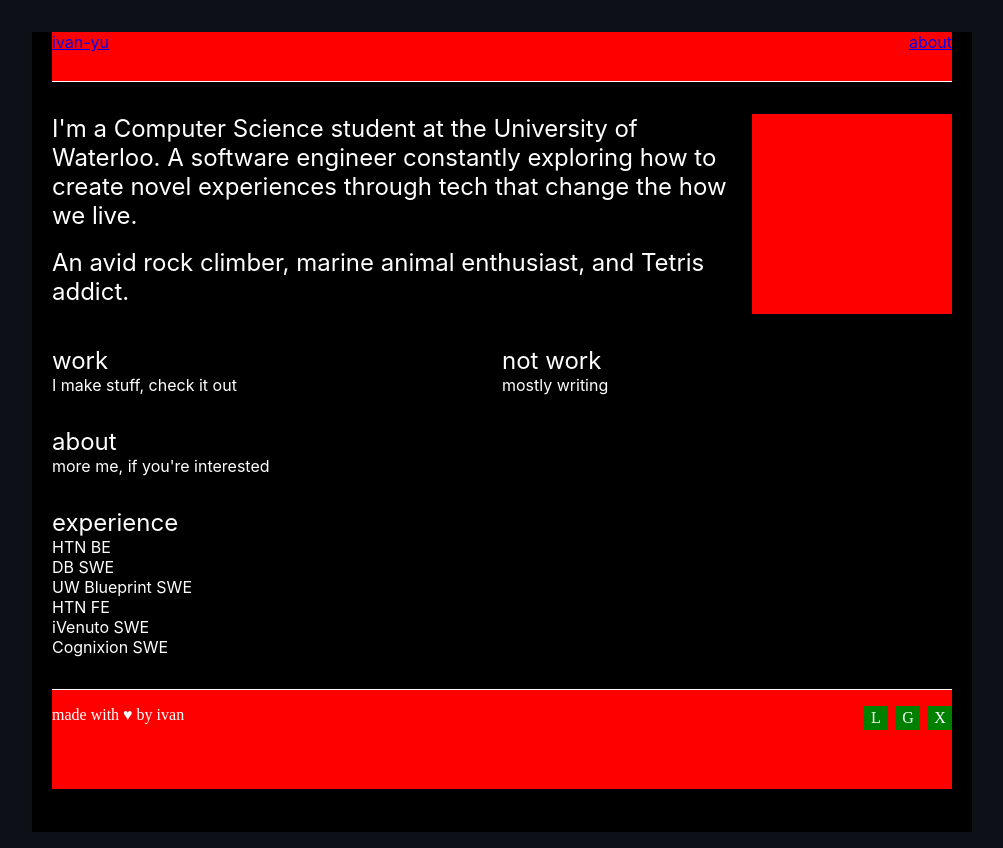
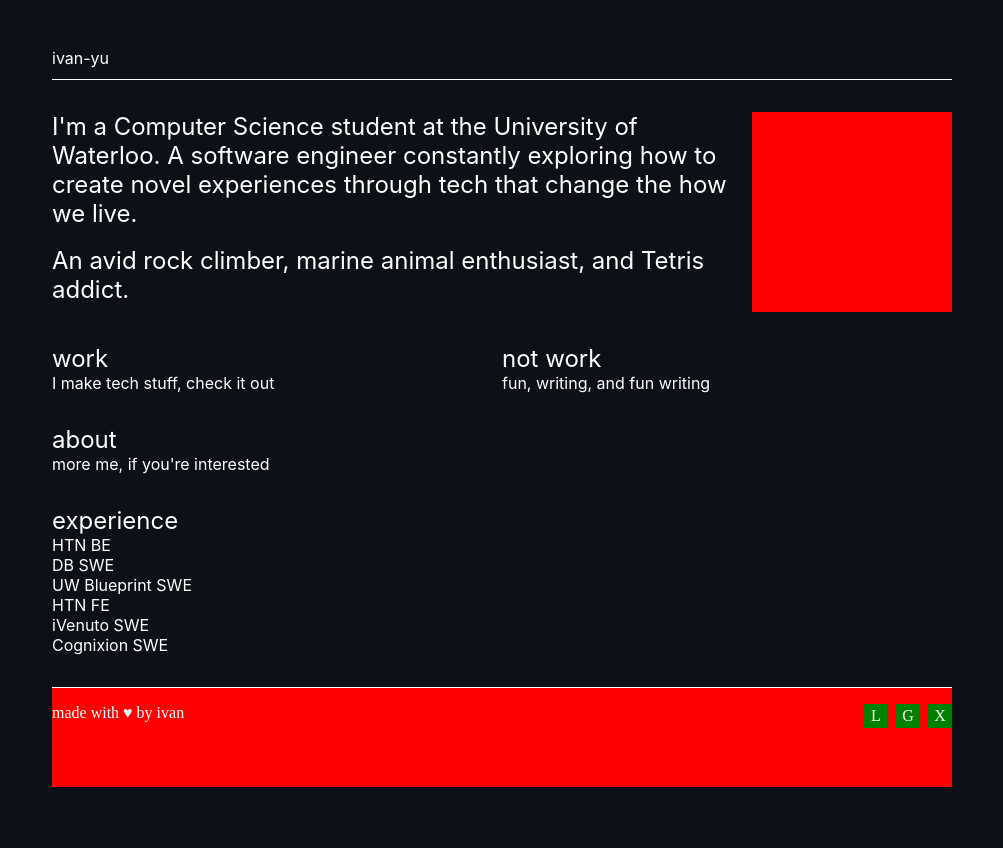
Before and after one commit to IvanYu327/ivanyu.ca, a React (Create React App) app: page / in a window 1280 px wide. Shown: the whole page, without its empty margins (138-1141 px from the left). Built offline with nearby package versions, Linux system fonts and the light colour scheme.

Commit message:
more layout changes

```diff
--- a/src/App.tsx
+++ b/src/App.tsx
@@ -36,7 +36,7 @@ const AppContainer = styled.div`
   min-width: 400px;
   max-width: 940px;
   margin: 0 auto;
-  background: black;
+  // background: black;
 `;
 
 const ContentContainer = styled.div`
--- a/src/components/Navbar.tsx
+++ b/src/components/Navbar.tsx
@@ -10,23 +10,19 @@ const Navbar: React.FC = () => {
 
   return (
     <Container>
-      <TopContainer>
-        <StyledLink>
-          <Link to={"/"}>ivan-yu</Link>
-        </StyledLink>
+      {/* <TopContainer>
         <StyledLink>
           <Link to={"/about"}>about</Link>
         </StyledLink>
-      </TopContainer>
+      </TopContainer> */}
       <NavDirectory>
+        <StyledLink to={"/"}>ivan-yu</StyledLink>
         {pathSegments.map((segment, index) => (
           <NavItem key={index}>
-            <div>/</div>
-            <NavLink>
-              <Link to={`/${pathSegments.slice(1, index + 1).join("/")}`}>
-                {segment}
-              </Link>
-            </NavLink>
+            <div>&nbsp;&nbsp;/&nbsp;&nbsp;</div>
+            <StyledLink to={`/${pathSegments.slice(1, index + 1).join("/")}`}>
+              {segment}
+            </StyledLink>
           </NavItem>
         ))}
       </NavDirectory>
@@ -37,10 +33,10 @@ const Navbar: React.FC = () => {
 export default Navbar;
 
 const Container = styled.div`
-  height: 50px;
-  background: red;
+  height: 32px;
+  //   background: red;
   border-bottom: 0.5px solid white;
-  margin-top: 32px;
+  margin-top: 48px;
   margin-bottom: 32px;
 `;
 
@@ -60,9 +56,4 @@ const NavItem = styled.div`
 const NavLink = styled.div`
   color: white;
   margin: 0 10px;
-
-  a {
-    text-decoration: none;
-    color: white;
-  }
 `;
--- a/src/styles/index.ts
+++ b/src/styles/index.ts
@@ -2,6 +2,7 @@ import styled from "styled-components";
 import { DefaultTheme } from "styled-components";
 
 import { mediaQueries } from "../utils/responsive";
+import { Link } from "react-router-dom";
 
 export const theme: DefaultTheme = {
   colors: {
@@ -159,8 +160,9 @@ export const Caption = styled.p`
   font-style: italic;
 `;
 
-export const StyledLink = styled.a`
+export const StyledLink = styled(Link)`
   margin: 0px;
+  color: white;
   font-family: "Inter";
   font-size: 16px;
   font-weight: 400;
--- a/src/views/Home.tsx
+++ b/src/views/Home.tsx
@@ -24,11 +24,11 @@ const Home = () => {
       <WorkContainer>
         <WorkItem>
           <Heading3>work</Heading3>
-          <Body>I make stuff, check it out</Body>
+          <Body>I make tech stuff, check it out</Body>
         </WorkItem>
         <WorkItem>
           <Heading3>not work</Heading3>
-          <Body>mostly writing</Body>
+          <Body>fun, writing, and fun writing</Body>
         </WorkItem>
       </WorkContainer>
 
```
